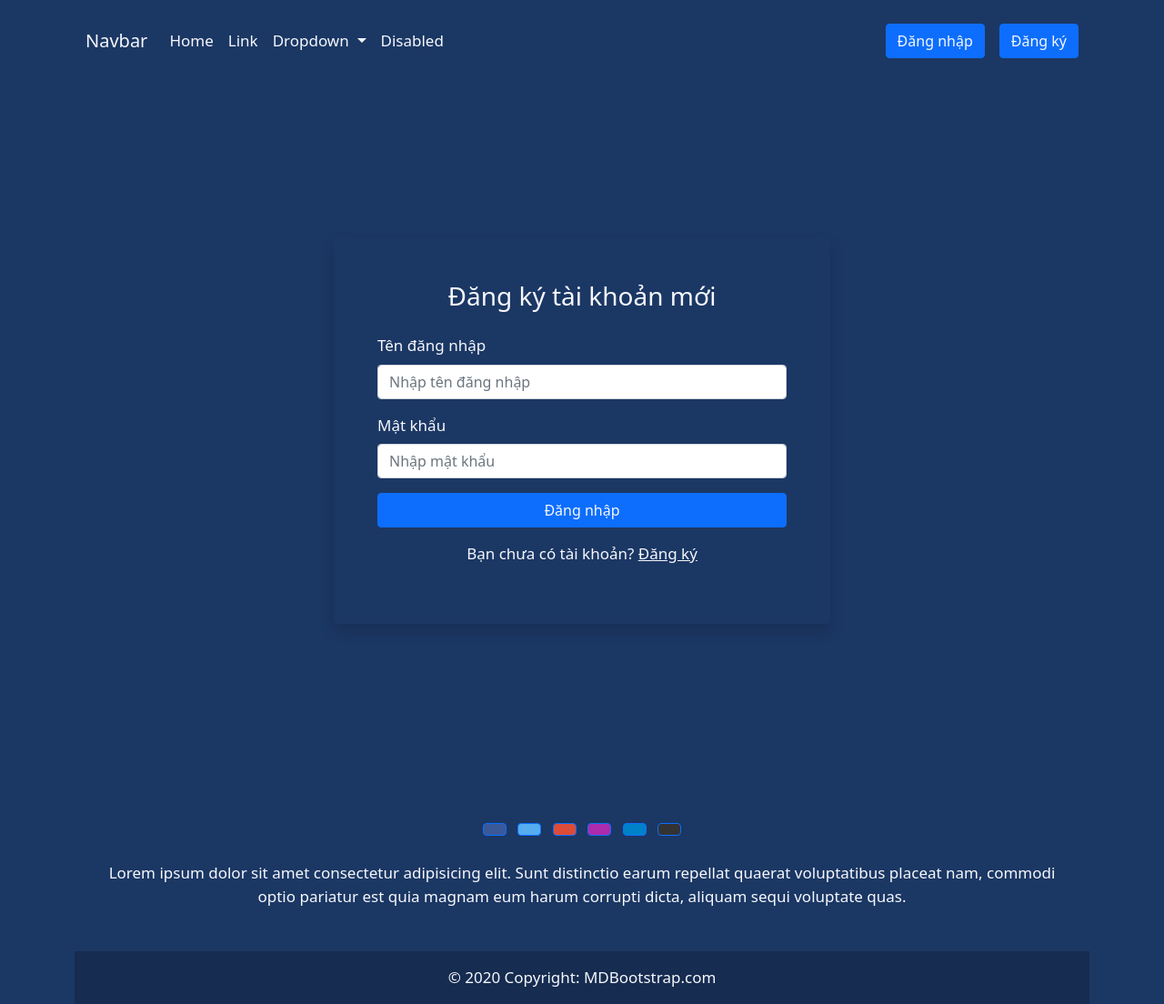
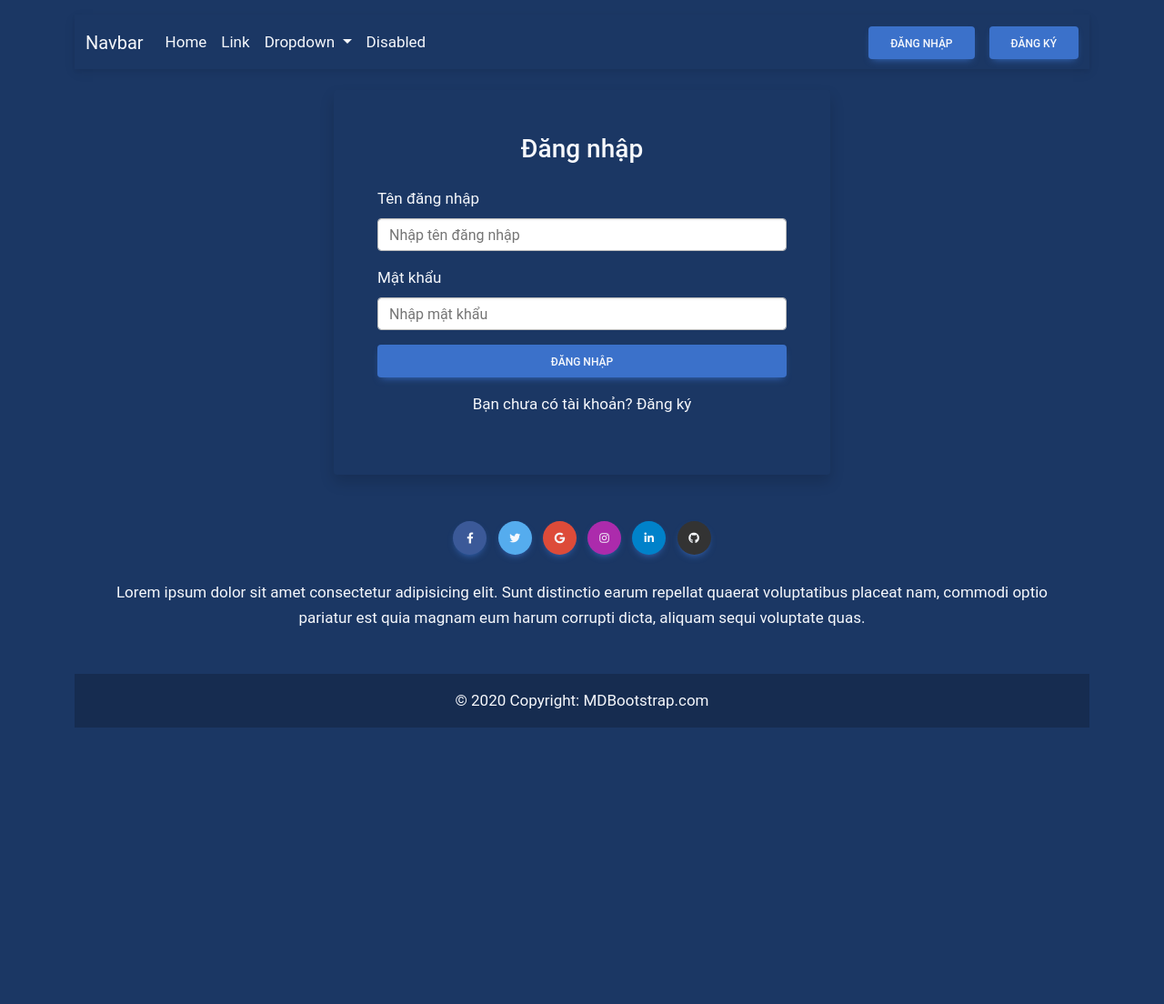
Before and after one commit to nguyenvanbao1904/QuanLyNhaSach, a Flask app: page /login in a window 1280 px wide. Shown: the whole page at 91% size. After the commit the page ends 800 px from the top, so only its background shows below. Run offline with Flask 3, Linux system fonts and the light colour scheme; some libraries are stand-ins or nearby versions.

Commit message:
fix feature login/out signup

```diff
--- a/app/index.py
+++ b/app/index.py
@@ -37,9 +37,7 @@ def signup():
         return redirect(request.url)
     err_msg = ""
     if request.method == "POST":
-        print(request.form)
         username = request.form.get("username")
-        print(username)
         password = request.form.get("password")
         password_confirm = request.form.get("password_confirm")
         first_name = request.form.get("first_name")
--- a/app/static/css/style.css
+++ b/app/static/css/style.css
@@ -1,5 +1,5 @@
 body{
-    background-color: #1b3764;
+    background: #1b3764;
     font-size: 17px;
 }
 
@@ -9,3 +9,7 @@ body{
 input{
     color: black !important;
 }
+
+.err_msg{
+    color: orangered !important;
+}
--- a/app/templates/base/base.html
+++ b/app/templates/base/base.html
@@ -5,9 +5,11 @@
     <meta name="viewport"
           content="width=device-width, user-scalable=no, initial-scale=1.0, maximum-scale=1.0, minimum-scale=1.0">
     <meta http-equiv="X-UA-Compatible" content="ie=edge">
-    <link href="https://cdn.jsdelivr.net/npm/bootstrap@5.0.2/dist/css/bootstrap.min.css" rel="stylesheet"
-          integrity="sha384-EVSTQN3/azprG1Anm3QDgpJLIm9Nao0Yz1ztcQTwFspd3yD65VohhpuuCOmLASjC" crossorigin="anonymous">
+    <!-- MDBootstrap CSS -->
+    <link href="https://cdnjs.cloudflare.com/ajax/libs/mdb-ui-kit/6.4.0/mdb.min.css" rel="stylesheet">
+    <link href="https://cdnjs.cloudflare.com/ajax/libs/font-awesome/5.15.4/css/all.min.css" rel="stylesheet">
     <link rel="stylesheet" href="../../static/css/style.css">
+    <title>Document</title>
 </head>
 <body>
     <div class="container d-flex flex-column min-vh-100">
@@ -17,15 +19,7 @@
         {% include 'base/footer.html' %}
     </div>
 
-<script src="https://cdn.jsdelivr.net/npm/bootstrap@5.0.2/dist/js/bootstrap.bundle.min.js"
-        integrity="sha384-MrcW6ZMFYlzcLA8Nl+NtUVF0sA7MsXsP1UyJoMp4YLEuNSfAP+JcXn/tWtIaxVXM"
-        crossorigin="anonymous"></script>
-<script src="https://cdn.jsdelivr.net/npm/@popperjs/core@2.9.2/dist/umd/popper.min.js"
-        integrity="sha384-IQsoLXl5PILFhosVNubq5LC7Qb9DXgDA9i+tQ8Zj3iwWAwPtgFTxbJ8NT4GN1R8p"
-        crossorigin="anonymous"></script>
-<script src="https://cdn.jsdelivr.net/npm/bootstrap@5.0.2/dist/js/bootstrap.min.js"
-        integrity="sha384-cVKIPhGWiC2Al4u+LWgxfKTRIcfu0JTxR+EQDz/bgldoEyl4H0zUF0QKbrJ0EcQF"
-        crossorigin="anonymous"></script>
-<title>Document</title>
+    <!-- MDBootstrap JS -->
+    <script src="https://cdnjs.cloudflare.com/ajax/libs/mdb-ui-kit/6.4.0/mdb.min.js"></script>
 </body>
 </html>
--- a/app/templates/login.html
+++ b/app/templates/login.html
@@ -1,19 +1,22 @@
 {% extends './base/base.html' %}
 {% block content %}
-<div class="container vh-100 d-flex justify-content-center align-items-center">
+<div class="container d-flex justify-content-center align-items-center" style="flex: 1">
     <div class="col-lg-6 col-md-8 col-sm-12 shadow p-5 rounded">
-        <h3 class="text-center mb-4">Đăng ký tài khoản mới</h3>
+        <h3 class="text-center mb-4">Đăng nhập</h3>
         <form action="/login" method="POST">
             <!-- Username -->
             <div class="mb-3">
                 <label for="username" class="form-label">Tên đăng nhập</label>
-                <input type="text" id="username" class="form-control" name="username" placeholder="Nhập tên đăng nhập" required>
+                <input type="text" id="username" class="form-control" name="username" placeholder="Nhập tên đăng nhập"
+                       required>
             </div>
 
             <!-- Password -->
             <div class="mb-3">
                 <label for="password" class="form-label">Mật khẩu</label>
-                <input type="password" id="password" class="form-control" name="password" placeholder="Nhập mật khẩu" required>
+                <input type="password" id="password" class="form-control" name="password" placeholder="Nhập mật khẩu"
+                       required>
+                <sm class="err_msg">{{err_msg}}</sm>
             </div>
 
             <!-- Submit Button -->
@@ -26,6 +29,7 @@
         <div class="text-center mt-3">
             <p>Bạn chưa có tài khoản? <a href="/signup">Đăng ký</a></p>
         </div>
+
     </div>
 </div>
 {% endblock %}
--- a/app/templates/signup.html
+++ b/app/templates/signup.html
@@ -40,7 +40,7 @@
                 <button type="submit" class="btn btn-primary w-100">Đăng ký</button>
             </div>
         </form>
-
+        <sm class="err_msg">{{err_msg}}</sm>
         <!-- Login Redirect -->
         <div class="text-center mt-3">
             <p>Bạn đã có tài khoản? <a href="/login">Đăng nhập</a></p>
```
Also changed, not shown: app/dao.py (+9 -3 lines).
